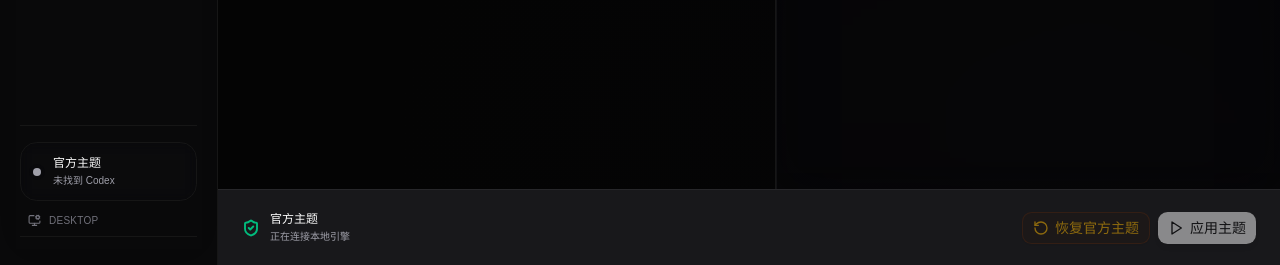
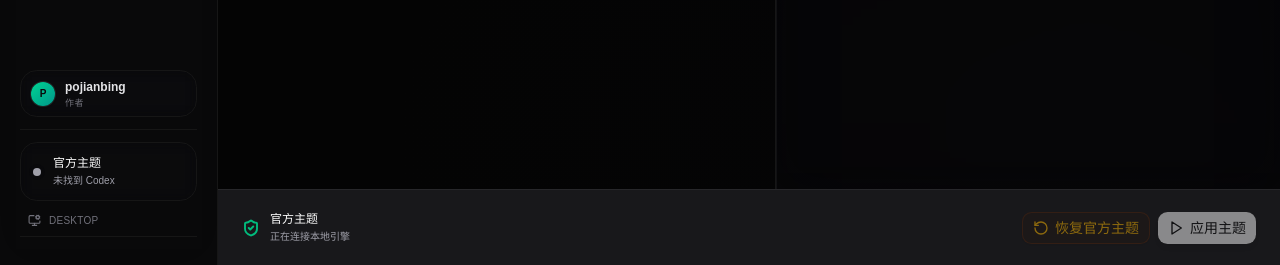
Before and after one commit to pojianbing/codex-skin-studio, a React (Vite) app: page / in a window 1280 px wide. Shown: the part 535-800 px from the top of the page. Built offline with nearby package versions, Linux system fonts and the light colour scheme.

Commit message:
feat: implement primary application UI for CodexSkinStudio theme configuration

```diff
--- a/src/App.tsx
+++ b/src/App.tsx
@@ -960,8 +960,19 @@ function App() {
           </button>
         </nav>
 
+        {/* User Profile */}
+        <div className="mt-auto flex items-center gap-2.5 px-2.5 py-2 rounded-xl bg-zinc-950/20 border border-zinc-850/40 mb-3 backdrop-blur-sm">
+          <div className="w-6 h-6 rounded-full bg-gradient-to-br from-emerald-400 to-teal-600 flex items-center justify-center text-[10px] font-bold text-zinc-950 shadow-sm ring-1 ring-white/10 select-none">
+            P
+          </div>
+          <div className="flex flex-col leading-none min-w-0">
+            <span className="text-xs font-semibold text-zinc-200 truncate">pojianbing</span>
+            <span className="text-[9px] text-zinc-500 mt-1 uppercase tracking-wider font-bold">作者</span>
+          </div>
+        </div>
+
         {/* Runtime info block */}
-        <div className="mt-auto pt-4 border-t border-zinc-850/40">
+        <div className="pt-3 border-t border-zinc-850/40">
           <div className="flex gap-3 items-center p-3 rounded-xl bg-zinc-950/30 border border-zinc-850/40 mb-3 backdrop-blur-sm">
             <span className={cn(
               "w-2 h-2 rounded-full ring-4 flex-none",
```
